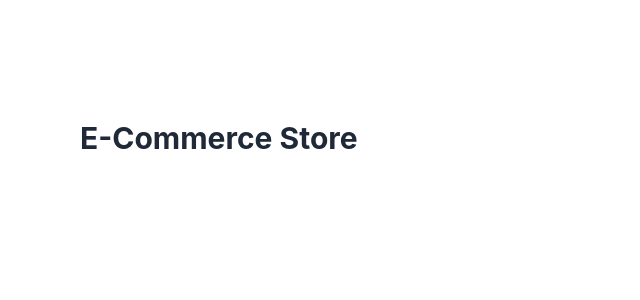
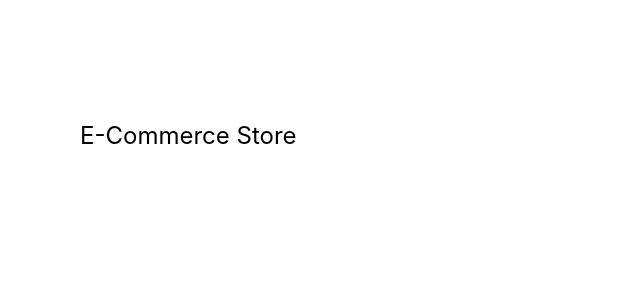
Before and after one commit to shubhcoding01/ecommerce-frontend, a React (Create React App) app: page / in a window 1280 px wide. Shown: the top 300 px of the page, without its empty margins (0-640 px from the left). Built offline with nearby package versions, Linux system fonts and the light colour scheme; some icons are missing.

Commit message:
Update the App component to include a new feature

```diff
--- a/src/customer/components/Navbar/Navbar.tsx
+++ b/src/customer/components/Navbar/Navbar.tsx
@@ -12,7 +12,7 @@ const Navbar = () => {
                         <IconButton>
                             <MenuIcon />
                         </IconButton>
-                        <h1 className='logo cursor-pointer text-lg md:text-2xl lg:text-3xl font-bold text-gray-800 dark:text-[#3a8cde]'>
+                        <h1 className='logo cursor-pointer text-lg md:text-2xl  dark:text-[#3a8cde]'>
                             E-Commerce Store
                         </h1>
                     </div>
```
